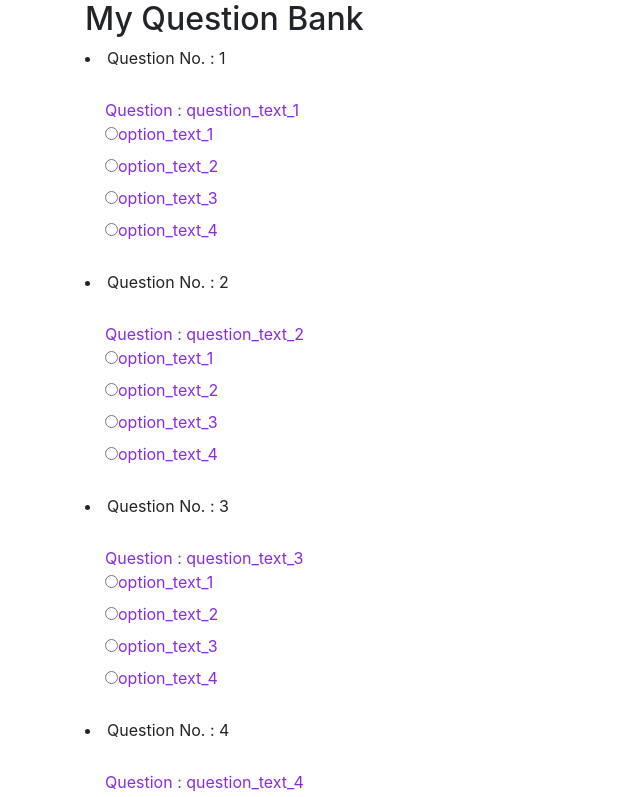
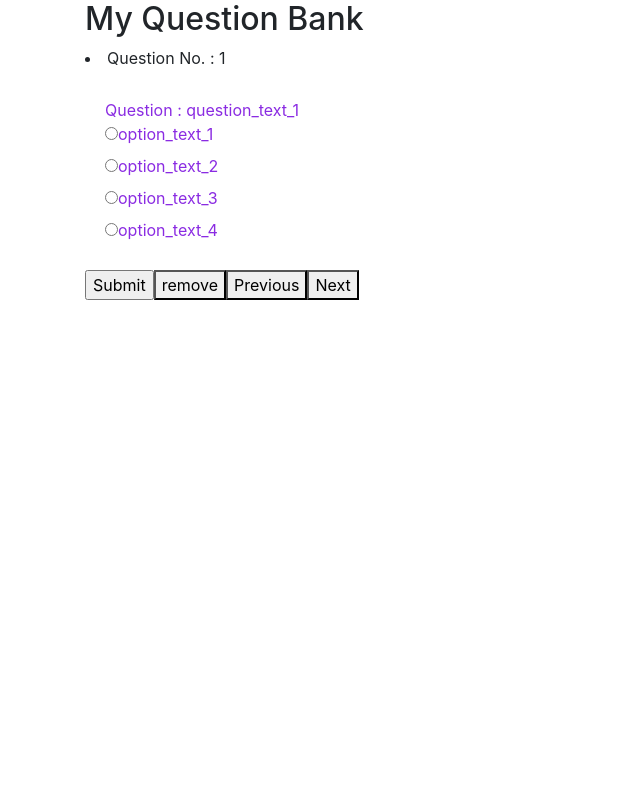
Before and after one commit to harnab28/oas, an Angular app: page / in a window 1280 px wide. Shown: the top 797 px of the page, without its empty margins (0-640 px from the left). Built offline with nearby package versions, Linux system fonts and the light colour scheme.

Commit message:
Anuj reviewed the System

```diff
--- a/src/app/app.component.html
+++ b/src/app/app.component.html
@@ -2,5 +2,4 @@
     <app-exam-question>
 
     </app-exam-question>
-
 </div>
--- a/src/app/pages/create-exam/exam-question/exam-question.component.html
+++ b/src/app/pages/create-exam/exam-question/exam-question.component.html
@@ -1,7 +1,7 @@
 <h2>My Question Bank</h2>
 <!--<div>Time: {{ellapsedTime}} / {{duration}} </div>-->
 
-<li *ngFor="let question of questionBank; let currentIndex = index" id="base">
+<li *ngFor="let question of questionBank; let currentIndex = index" [hidden]="currentIndex != selectedIndex" id="base" >
   Question No. : {{ question.questionId }} <br />
 
   <div *ngIf="question.questionType == 'mcq_single_answer'">
@@ -15,4 +15,7 @@
   </div>
 </li>
 
-<input type="submit" (click)="onSubmit()" />
+<input type="submit" (click)="onSubmit()">
+<button (click)="remove()">remove</button>
+<button (click)="prev()">Previous</button>
+<button (click)="next()">Next</button>
--- a/src/app/pages/create-exam/exam-question/exam-question.component.ts
+++ b/src/app/pages/create-exam/exam-question/exam-question.component.ts
@@ -15,10 +15,13 @@ export class ExamQuestionComponent implements OnInit {
   questionBank: question[];
   answerList: any = [];
 
+  selectedIndex: any;
 
   constructor(private ts: TestserviceService) {
     this.questionBank = this.ts.getQuestion();
     //setting answers
+
+    this.selectedIndex = 0;
 
     this.answerList = this.questionBank.map((questionData) => ({
       questionId: questionData.questionId,
@@ -27,22 +30,37 @@ export class ExamQuestionComponent implements OnInit {
       correctAns: questionData.correctOption,
     }));
 
-   }
+  }
 
   ngOnInit(): void {
 
   }
-  singleMcq(event, questionIndex){
+  singleMcq(event, questionIndex) {
     this.answerList[questionIndex].answer = [];
     this.answerList[questionIndex].answer.push(event);
+    console.log(questionIndex, 'a', this.answerList[questionIndex])
   }
 
-  multiMcq(event, questionIndex){
+  multiMcq(event, questionIndex) {
     this.answerList[questionIndex].answer = [];
     this.answerList[questionIndex].answer = event;
     console.log(this.answerList[questionIndex].answer, questionIndex);
   }
 
+  prev() {
+    if (this.selectedIndex > 0)
+      this.selectedIndex--;
+  }
+
+  remove() {
+    this.answerList[this.selectedIndex].answer = []
+    console.log(this.selectedIndex, 'b', this.answerList[this.selectedIndex])
+  }
+
+  next() {
+    if (this.selectedIndex < this.questionBank.length - 1)
+      this.selectedIndex++;
+  }
   //timer realted variables
   timer: any = null;
   startTime: Date;
```
